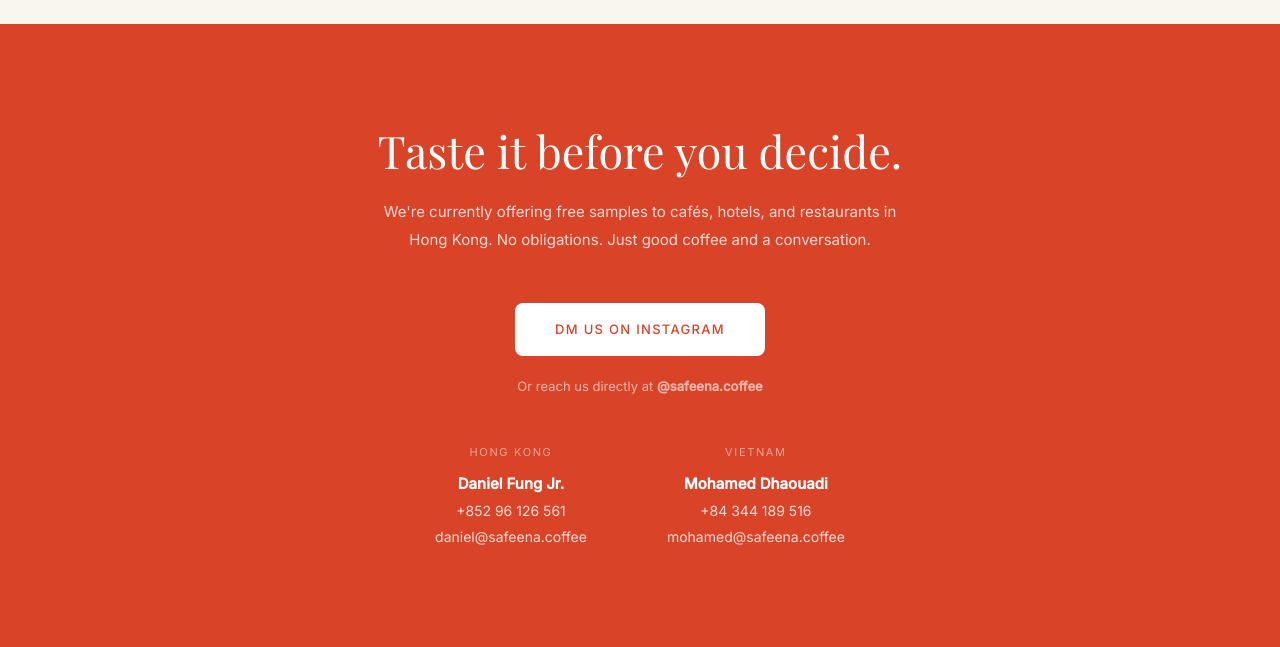
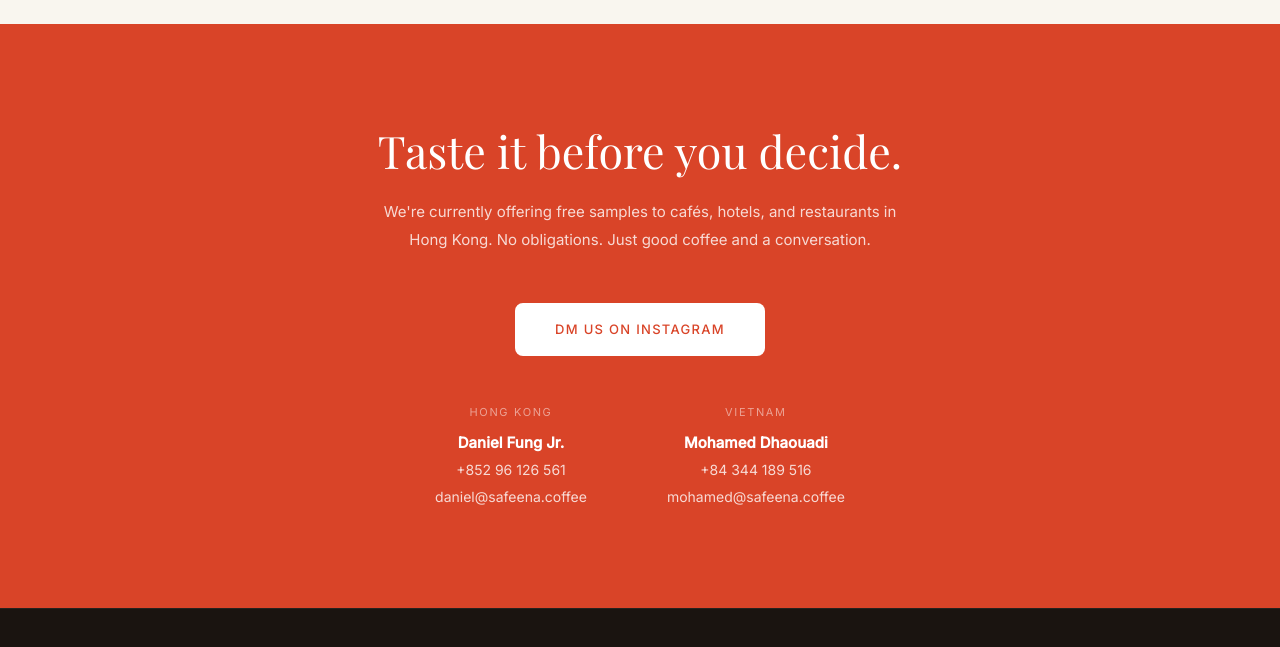
Before and after one commit to safeenacoffee/index.html, a plain HTML site: page index.html in a window 1280 px wide. Shown: the part 3313-3960 px from the top of the page. Drawn offline with nearby package versions, Linux system fonts and the light colour scheme; a web font is replaced by a local one.

Commit message:
Remove direct contact note from samples section
Removed contact note for reaching out directly.

```diff
--- a/index.html
+++ b/index.html
@@ -573,7 +573,6 @@
   <h2 class="section-title">Taste it before you decide.</h2>
   <p class="section-body">We're currently offering free samples to cafés, hotels, and restaurants in Hong Kong. No obligations. Just good coffee and a conversation.</p>
   <a href="https://www.instagram.com/safeena.coffee" target="_blank" class="btn-white">DM Us on Instagram</a>
-  <p class="cta-note">Or reach us directly at <strong>@safeena.coffee</strong></p>
   <div style="margin-top:48px;display:flex;justify-content:center;gap:80px;flex-wrap:wrap;">
     <div style="text-align:center;">
       <p style="font-size:11px;letter-spacing:0.15em;text-transform:uppercase;color:rgba(255,255,255,0.5);margin-bottom:10px;">Hong Kong</p>
```
